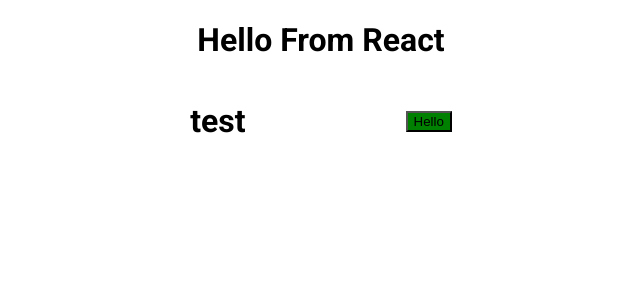
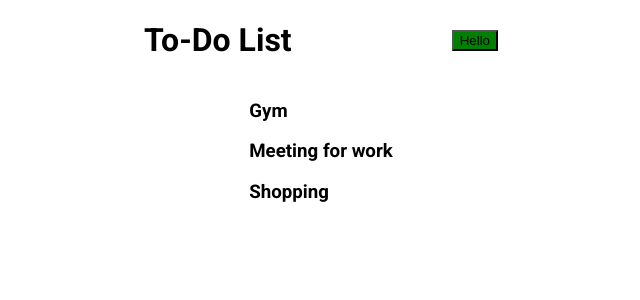
Before and after one commit to 221191/itehdomaci3, a React (Create React App) app: page / in a window 1280 px wide. Shown: the top 300 px of the page, without its empty margins (319-959 px from the left). Built offline with nearby package versions, Linux system fonts and the light colour scheme.

Commit message:
useState za todos

```diff
--- a/src/App.js
+++ b/src/App.js
@@ -1,10 +1,12 @@
 import './App.css';
 import Header from './components/Header';
-function App() {
+import Todo from './components/Todo';
+
+const App = () => {
   return (
     <div className="App">
-      <h1>Hello From React</h1>
-      <Header title="test" />
+      <Header title="To-Do List" />
+      <Todo/>
     </div>
   );
 }
--- a/src/components/Todo.js
+++ b/src/components/Todo.js
@@ -1,9 +1,35 @@
-import React from 'react'
+import React from "react";
+import { useState } from "react";
 
 const Todo = () => {
+  const [todos, setTodos] = useState([
+    {
+      id: 1,
+      text: "Gym",
+      day: "Dec 27th at 2:30pm",
+      reminder: true,
+    },
+    {
+      id: 2,
+      text: "Meeting for work",
+      day: "Dec 28th at 1:30pm",
+      reminder: true,
+    },
+    {
+      id: 3,
+      text: "Shopping",
+      day: "Dec 27th at 2:30pm",
+      reminder: true,
+    },
+  ]);
+
   return (
-    <div>Todo</div>
-  )
-}
+    <div>
+      {todos.map((todo) => (
+        <h3 key={todo.id}>{todo.text}</h3>
+      ))}
+    </div>
+  );
+};
 
-export default Todo
+export default Todo;
```
